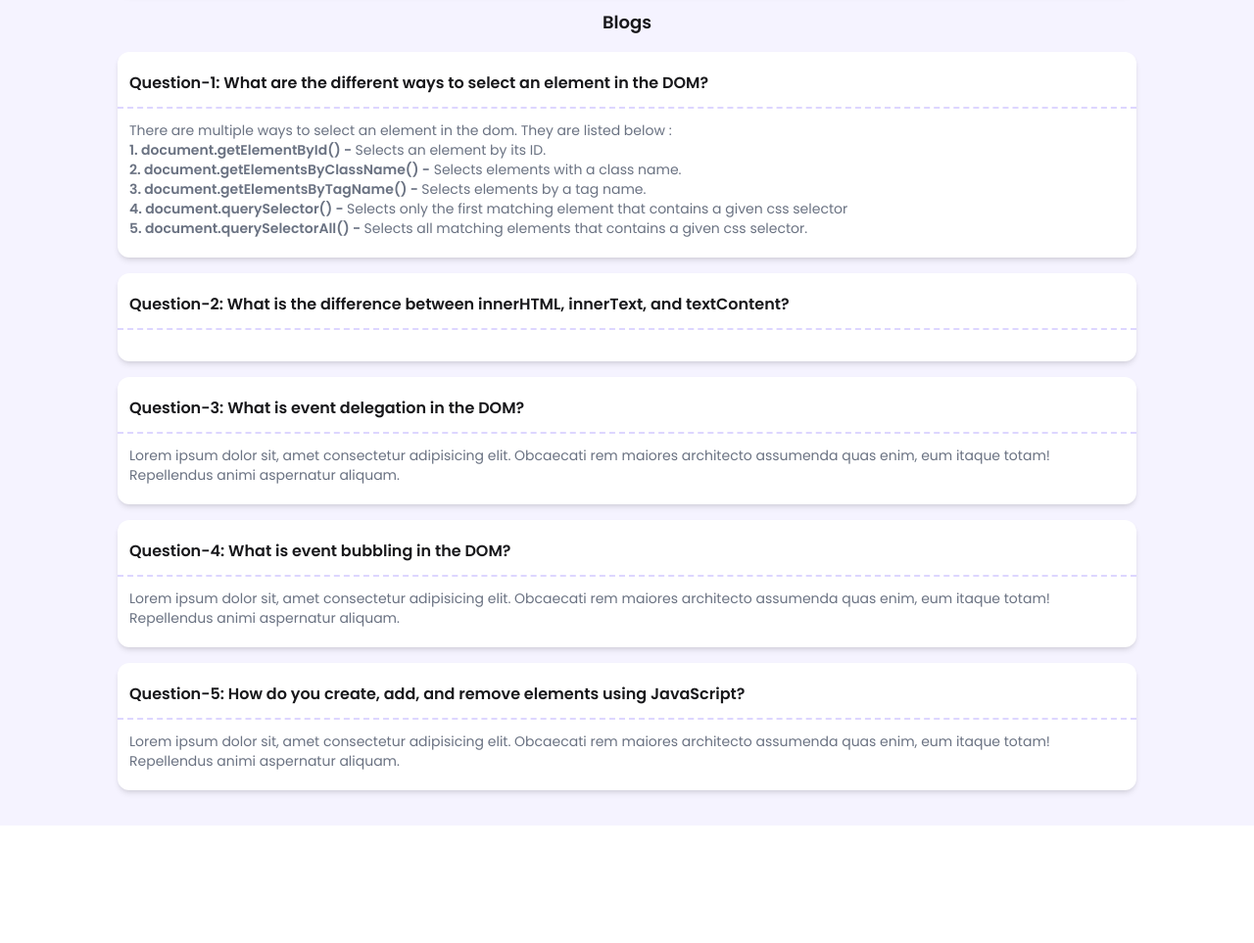
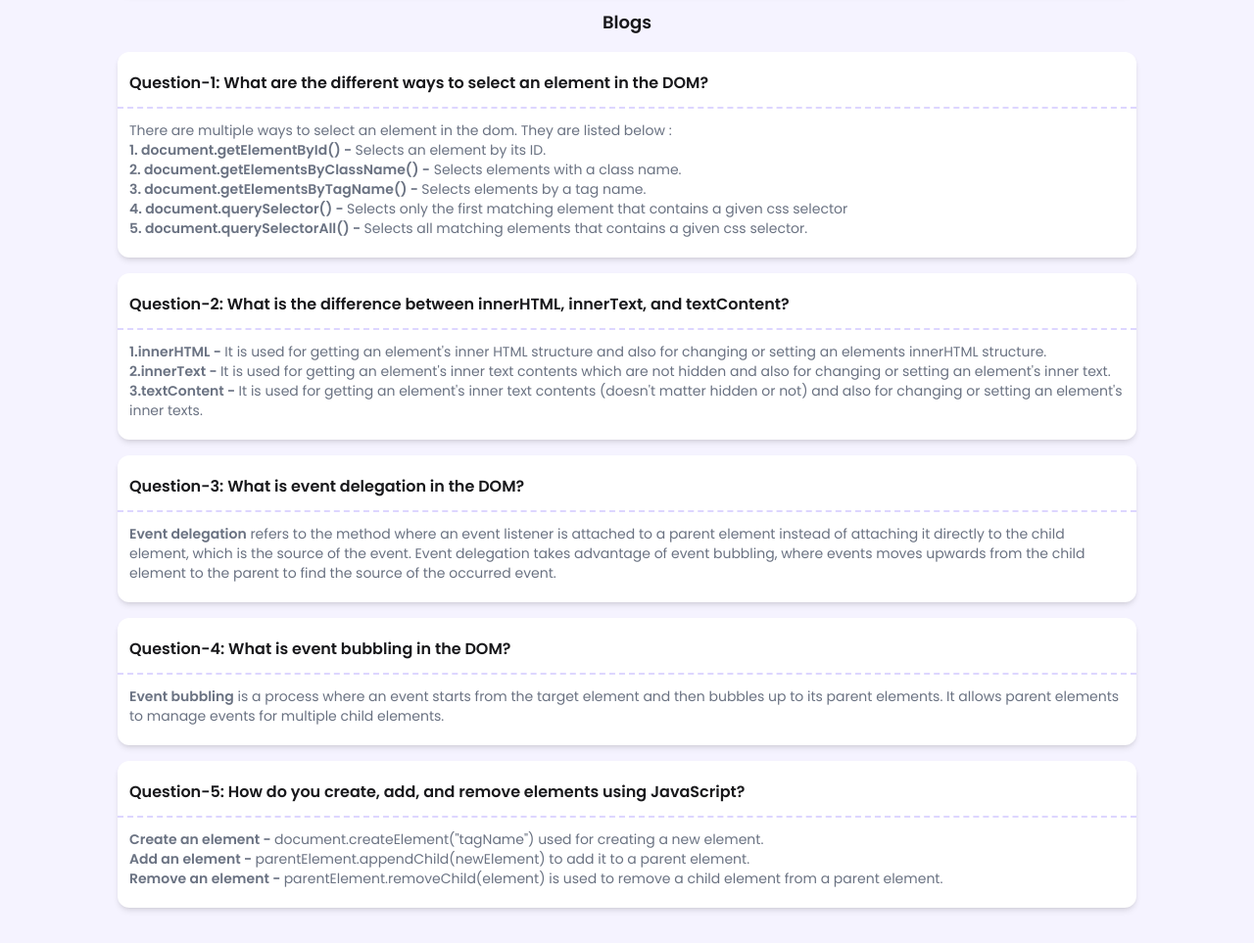
Before and after one commit to code-shams/dev-board-a5-ph, a plain HTML site: page blog.html in a window 1280 px wide. Shown: the part 91-1054 px from the top of the page at 98% size. Before the commit the page ends 934 px from the top, so only its background shows below. Drawn offline with nearby package versions, Linux system fonts and the light colour scheme.

Commit message:
Removed lorem texts from question cards and added actuall answers to them

```diff
--- a/blog.html
+++ b/blog.html
@@ -116,8 +116,8 @@
                                     <span class="font-semibold"
                                         >5. document.querySelectorAll() -
                                     </span>
-                                    Selects all matching elements that contains a
-                                    given css selector.
+                                    Selects all matching elements that contains
+                                    a given css selector.
                                 </li>
                             </ol>
                         </div>
@@ -132,7 +132,33 @@
                         </h1>
                     </div>
                     <div>
-                        <p class="p-3 text-sm text-gray-500"></p>
+                        <div class="p-3 text-sm text-gray-500">
+                            <ul>
+                                <li>
+                                    <span class="font-semibold"
+                                        >1.innerHTML - </span
+                                    >It is used for getting an element's inner
+                                    HTML structure and also for changing or
+                                    setting an elements innerHTML structure.
+                                </li>
+                                <li>
+                                    <span class="font-semibold"
+                                        >2.innerText - </span
+                                    >It is used for getting an element's inner
+                                    text contents which are not hidden and also
+                                    for changing or setting an element's inner
+                                    text.
+                                </li>
+                                <li>
+                                    <span class="font-semibold"
+                                        >3.textContent - </span
+                                    >It is used for getting an element's inner
+                                    text contents (doesn't matter hidden or not)
+                                    and also for changing or setting an
+                                    element's inner texts.
+                                </li>
+                            </ul>
+                        </div>
                     </div>
                 </section>
                 <!-- card3 -->
@@ -143,12 +169,21 @@
                         </h1>
                     </div>
                     <div>
-                        <p class="p-3 text-sm text-gray-500">
-                            Lorem ipsum dolor sit, amet consectetur adipisicing
-                            elit. Obcaecati rem maiores architecto assumenda
-                            quas enim, eum itaque totam! Repellendus animi
-                            aspernatur aliquam.
-                        </p>
+                        <div class="p-3 text-sm text-gray-500">
+                            <p>
+                                <span class="font-semibold"
+                                    >Event delegation</span
+                                >
+                                refers to the method where an event listener is
+                                attached to a parent element instead of
+                                attaching it directly to the child element,
+                                which is the source of the event. Event
+                                delegation takes advantage of event bubbling,
+                                where events moves upwards from the child
+                                element to the parent to find the source of the
+                                occurred event.
+                            </p>
+                        </div>
                     </div>
                 </section>
                 <!-- card4 -->
@@ -159,12 +194,17 @@
                         </h1>
                     </div>
                     <div>
-                        <p class="p-3 text-sm text-gray-500">
-                            Lorem ipsum dolor sit, amet consectetur adipisicing
-                            elit. Obcaecati rem maiores architecto assumenda
-                            quas enim, eum itaque totam! Repellendus animi
-                            aspernatur aliquam.
-                        </p>
+                        <div class="p-3 text-sm text-gray-500">
+                            <p>
+                                <span class="font-semibold"
+                                    >Event bubbling</span
+                                >
+                                is a process where an event starts from the
+                                target element and then bubbles up to its parent
+                                elements. It allows parent elements to manage
+                                events for multiple child elements.
+                            </p>
+                        </div>
                     </div>
                 </section>
                 <!-- card5 -->
@@ -176,12 +216,28 @@
                         </h1>
                     </div>
                     <div>
-                        <p class="p-3 text-sm text-gray-500">
-                            Lorem ipsum dolor sit, amet consectetur adipisicing
-                            elit. Obcaecati rem maiores architecto assumenda
-                            quas enim, eum itaque totam! Repellendus animi
-                            aspernatur aliquam.
-                        </p>
+                        <div class="p-3 text-sm text-gray-500">
+                            <ul>
+                                <li>
+                                    <span class="font-semibold"
+                                        >Create an element - </span
+                                    >document.createElement("tagName") used for
+                                    creating a new element.
+                                </li>
+                                <li>
+                                    <span class="font-semibold"
+                                        >Add an element - </span
+                                    >parentElement.appendChild(newElement)
+                                    to add it to a parent element.
+                                </li>
+                                <li>
+                                    <span class="font-semibold"
+                                        >Remove an element -
+                                    </span>
+                                    parentElement.removeChild(element) is used to remove a child element from a parent element.
+                                </li>
+                            </ul>
+                        </div>
                     </div>
                 </section>
             </div>
```
